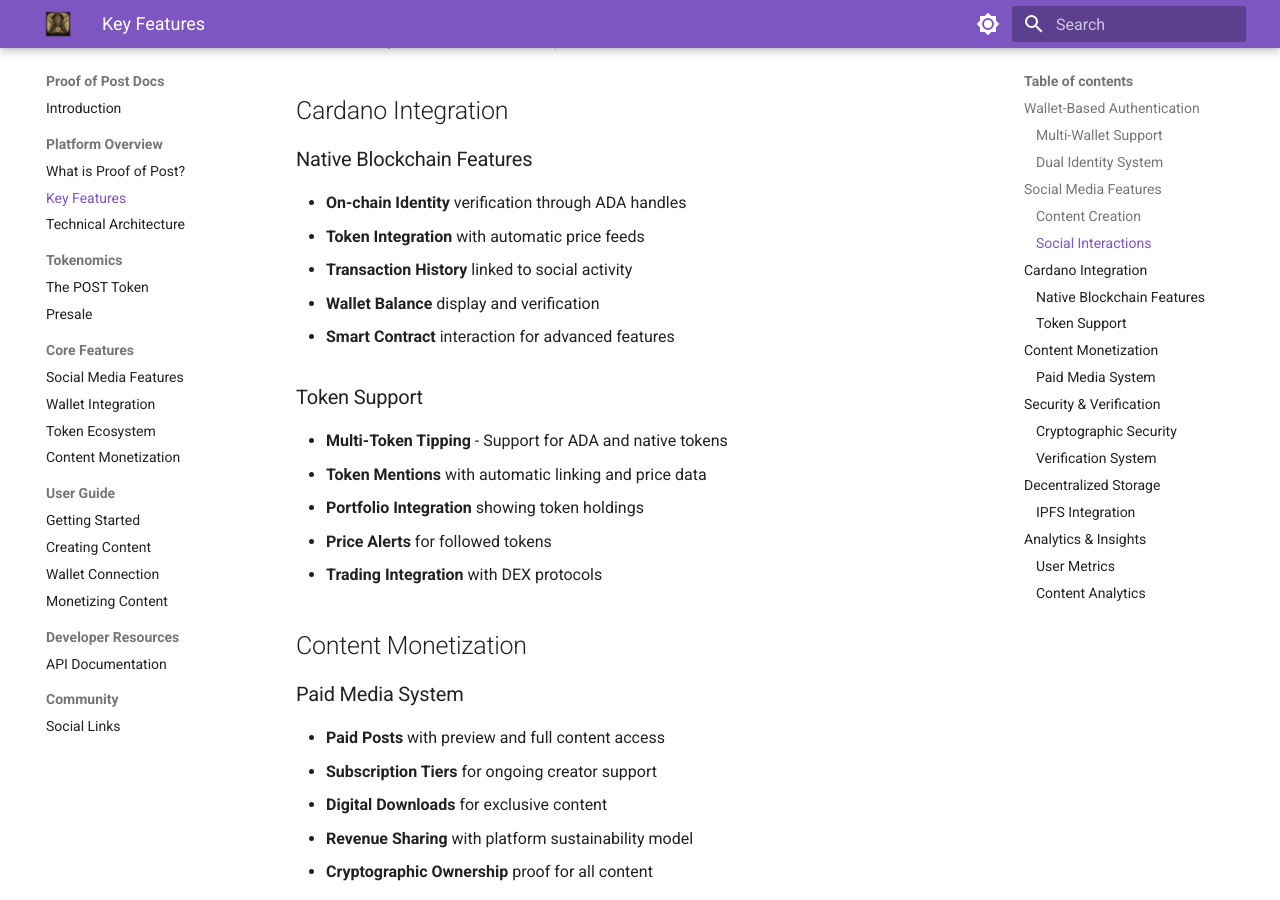
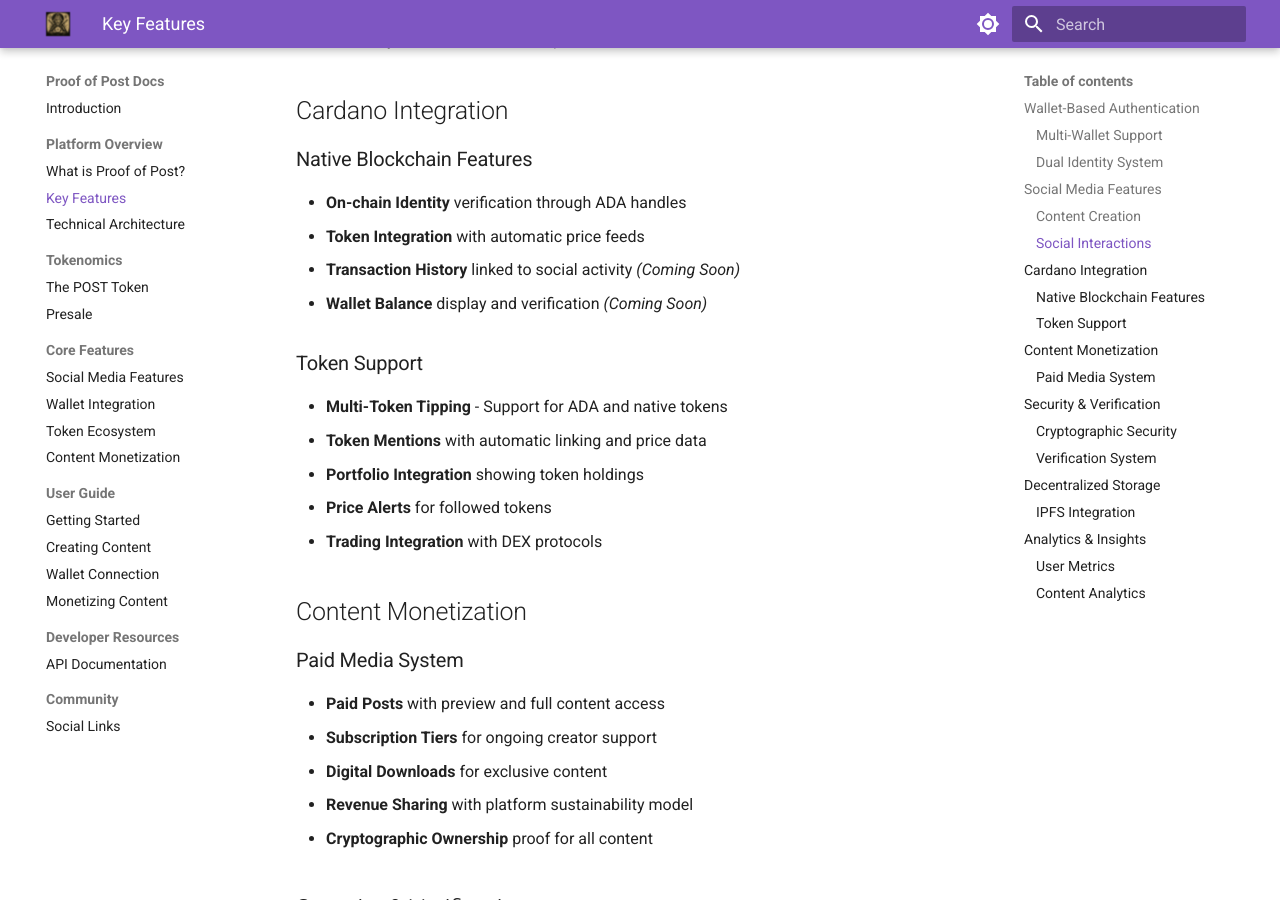
Before and after one commit to CardanoTokenIO/ProoOfPost, an MkDocs documentation site: the page built from docs/platform/key-features.md, in a window 1280 px wide and 900 px high, scrolled down 1214 px. Built offline with MkDocs 1.6.1 and Material for MkDocs 9.7.7, drawn with Linux system fonts in a browser that asks for light colours.

Commit message:
Remove Smart Contract reference and add Coming Soon labels
- Remove 'Smart Contract interaction for advanced features' completely
- Add (Coming Soon) label to 'Transaction History linked to social activity'
- Add (Coming Soon) label to 'Wallet Balance display and verification'
- Clear feature status for users about what's available vs planned

```diff
--- a/docs/platform/key-features.md
+++ b/docs/platform/key-features.md
@@ -38,9 +38,8 @@
 ### Native Blockchain Features
 - **On-chain Identity** verification through ADA handles
 - **Token Integration** with automatic price feeds
-- **Transaction History** linked to social activity
-- **Wallet Balance** display and verification
-- **Smart Contract** interaction for advanced features
+- **Transaction History** linked to social activity *(Coming Soon)*
+- **Wallet Balance** display and verification *(Coming Soon)*
 
 ### Token Support
 - **Multi-Token Tipping** - Support for ADA and native tokens
```
